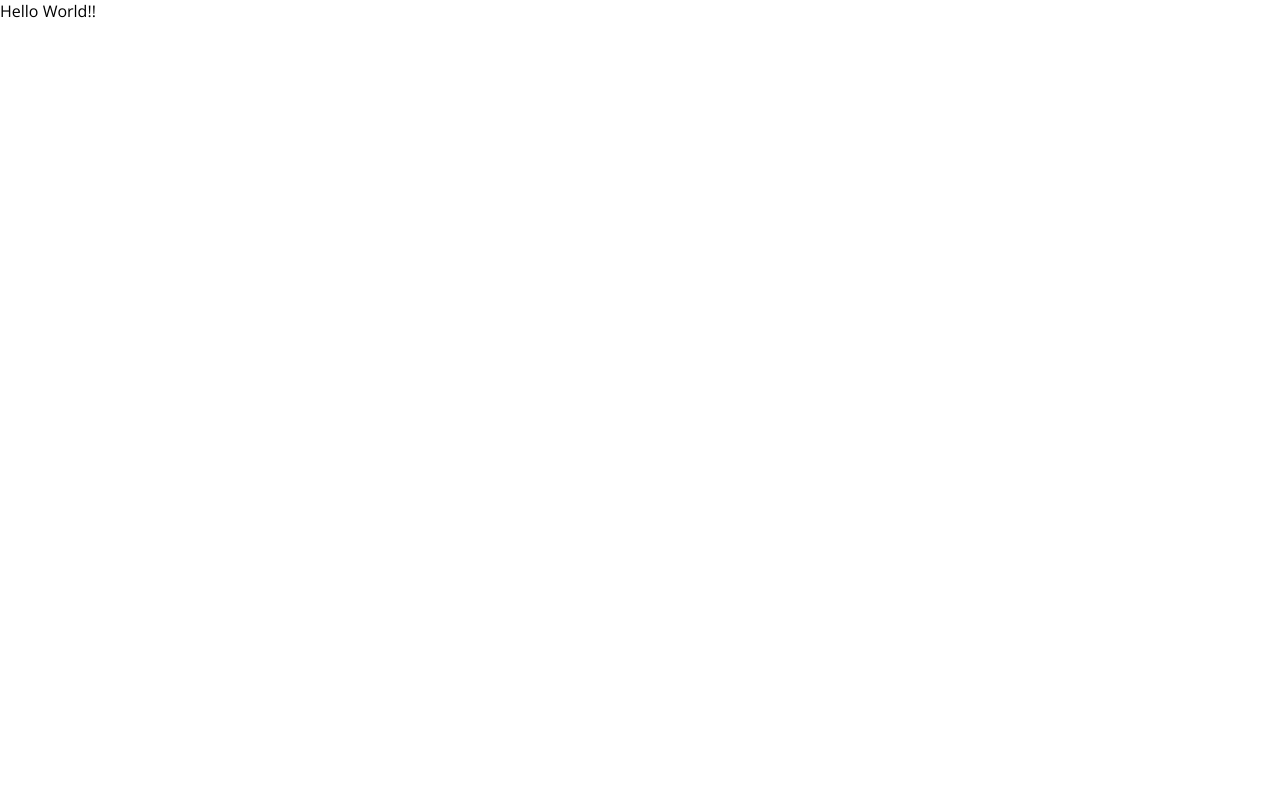
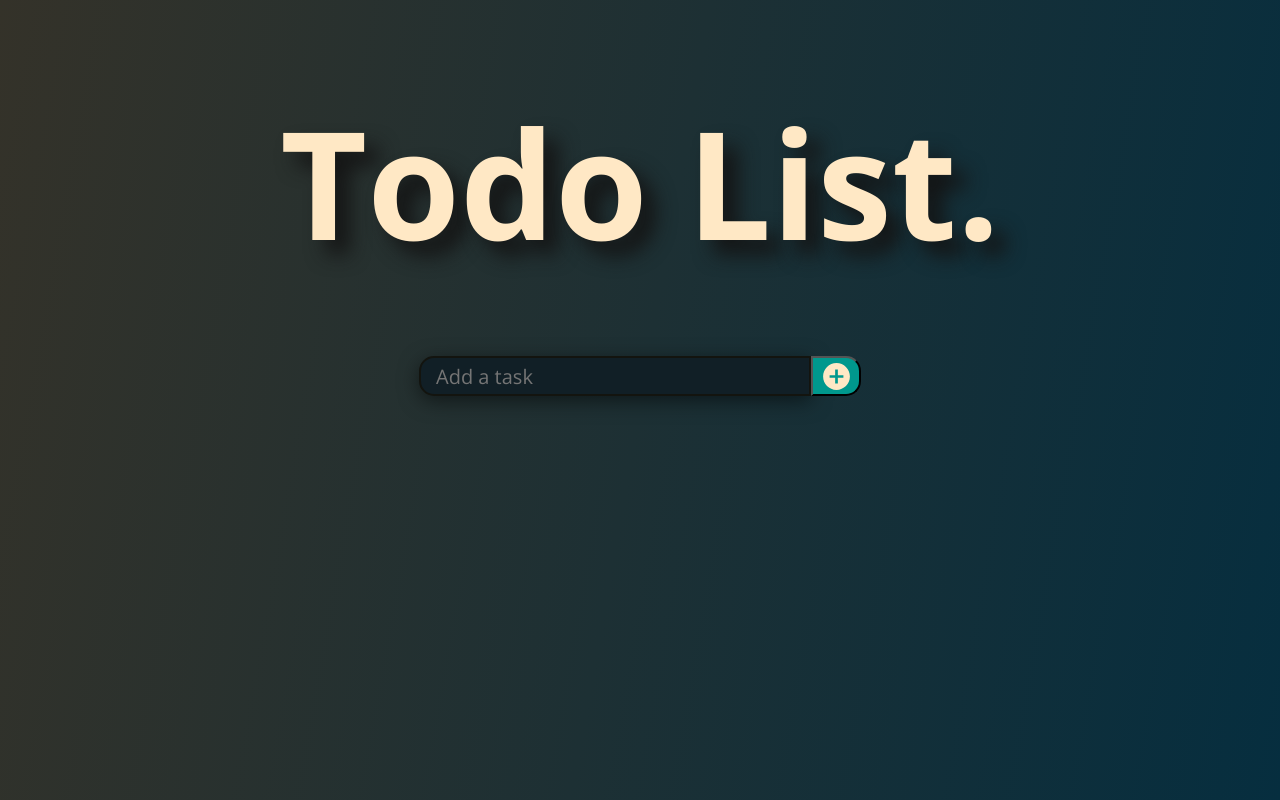
Before and after one commit to devRenanLobo/todoList, a React (Create React App) app: page / in a window 1280 px wide. Built offline with nearby package versions, Linux system fonts and the light colour scheme.

Commit message:
add form component

```diff
--- a/package.json
+++ b/package.json
@@ -8,6 +8,7 @@
     "@testing-library/user-event": "^13.5.0",
     "react": "^18.3.1",
     "react-dom": "^18.3.1",
+    "react-icons": "^5.3.0",
     "react-scripts": "5.0.1",
     "web-vitals": "^2.1.4"
   },
--- a/public/index.html
+++ b/public/index.html
@@ -5,8 +5,7 @@
     <meta name="viewport" content="width=device-width, initial-scale=1" />
     <title>Todo List</title>
   </head>
-  <body>
+  <body id="root">
     <noscript>You need to enable JavaScript to run this app.</noscript>
-    <div id="root"></div>
   </body>
 </html>
--- a/src/App.css
+++ b/src/App.css
@@ -7,6 +7,18 @@
   box-sizing: border-box;
 }
 
+:root{
+  --primary-color: #062e3f;
+  --secondary-color: #343229;
+  --font-color: #ffe8c5;
+}
+
 body{
   font-family: "Open Sans";
+  align-items: center;
+  justify-content: center;
+  display: flex;
+  flex-direction: column;
+  min-height: 100vh;
+  background-image: linear-gradient(100deg, var(--secondary-color), var(--primary-color));
 }
--- a/src/App.js
+++ b/src/App.js
@@ -1,7 +1,9 @@
+import React from 'react';
+import Main from './components/Main';
 import './App.css';
 
 export default function App() {
   return (
-    <>Hello World!!</>
+    <Main />
   );
 }
--- /dev/null
+++ b/src/components/Form/Form.css
@@ -0,0 +1,39 @@
+.form{
+    margin-top: 80px;
+    display: flex;
+    align-items: center;
+    justify-content: center;
+    height: 3vh;
+    width: 70%;
+}
+
+.form input[type="text"]{
+    height: 40px;
+    padding: 0 15px;
+    font-size: 20px;
+    border: 2px solid #13140f;
+    border-radius: 15px 0px 0px 15px;
+    min-width: 70%;
+    background-color: #111f26;
+    color: var(--font-color);
+    box-shadow: 0 5px 20px 0px rgba(0, 0, 0, 0.5);
+    font-family: "Open Sans";
+}
+
+.form button[type="submit"]{
+    border-radius: 0px 15px 15px 0px;
+    display: flex;
+    align-items: center;
+    justify-content: center;
+    height: 40px;
+    width: 50px;
+    font-size: 33px;
+    cursor: pointer;
+    color: var(--font-color);
+    background: #00988d;
+}
+
+.form button[type="submit"]:hover{
+    color: #111f26;
+    transition: 400ms;
+}
--- /dev/null
+++ b/src/components/Form/Form.js
@@ -0,0 +1,13 @@
+import React from 'react';
+import {IoMdAddCircle} from 'react-icons/io';
+
+import './Form.css';
+
+export default function Form(){
+    return (
+        <form action="#" className='form' >
+            <input type="text" placeholder='Add a task'></input>
+            <button type='submit'><IoMdAddCircle /></button>
+        </form>
+    );
+}
--- /dev/null
+++ b/src/components/Main.css
@@ -0,0 +1,15 @@
+div{
+    font-family: 'Open Sans';
+    display:flex;
+    flex-direction: column;
+    align-items: center;
+    width: 100vh;
+    height: 80vh;
+}
+
+span{
+    color: var(--font-color);
+    font-size: 150px;
+    font-weight: 700;
+    text-shadow: 14px 14px 20px rgb(20, 20, 20);
+}
--- /dev/null
+++ b/src/components/Main.js
@@ -0,0 +1,13 @@
+import React from 'react';
+import Form from './Form/Form';
+
+import './Main.css'
+
+export default function Main(){
+    return (
+        <div>
+            <span>Todo List.</span>
+            <Form></Form>
+        </div>
+    );
+}
```
Also changed, not shown: 1 other file (tests, documents, lock files or other folders).
